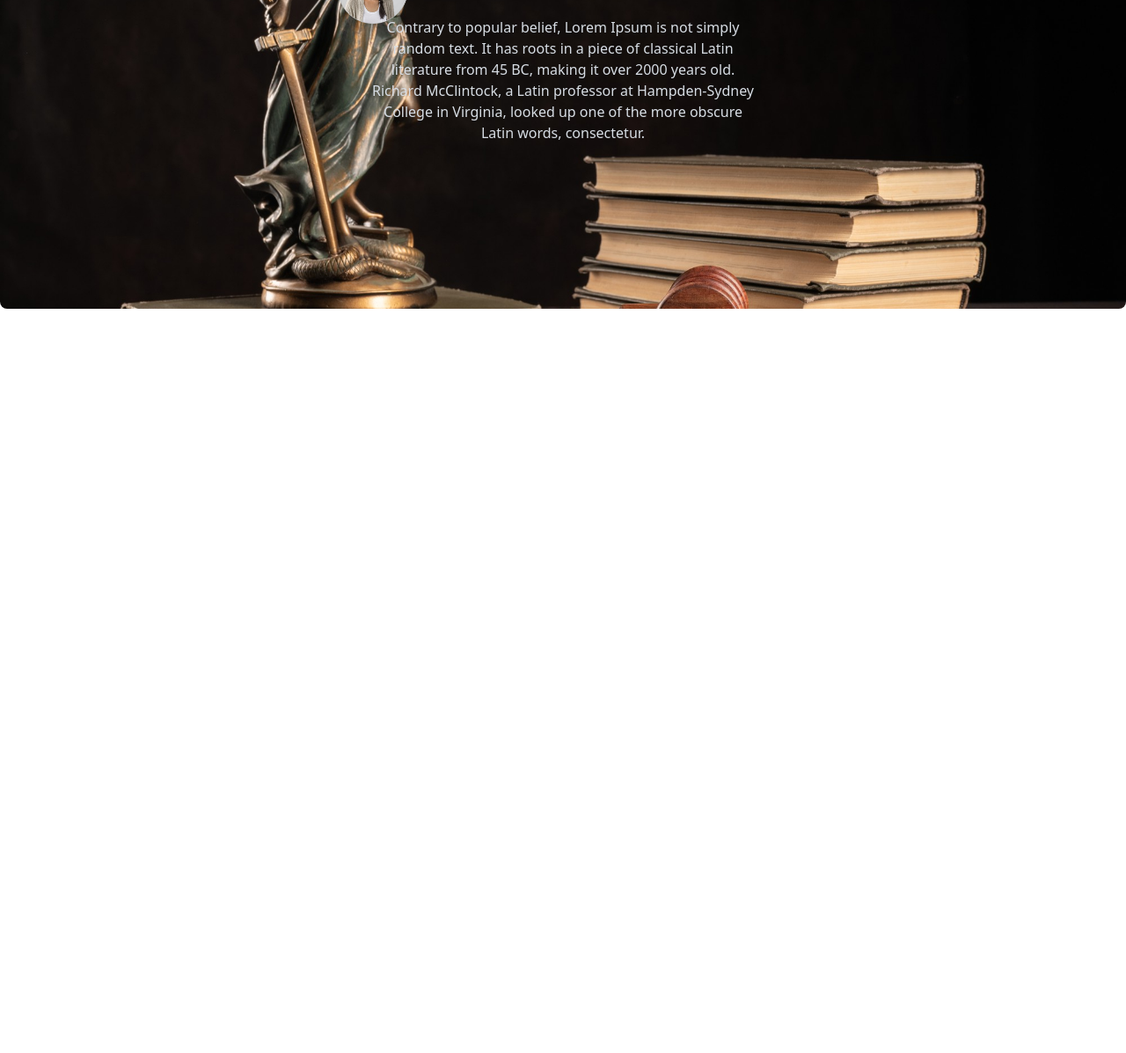
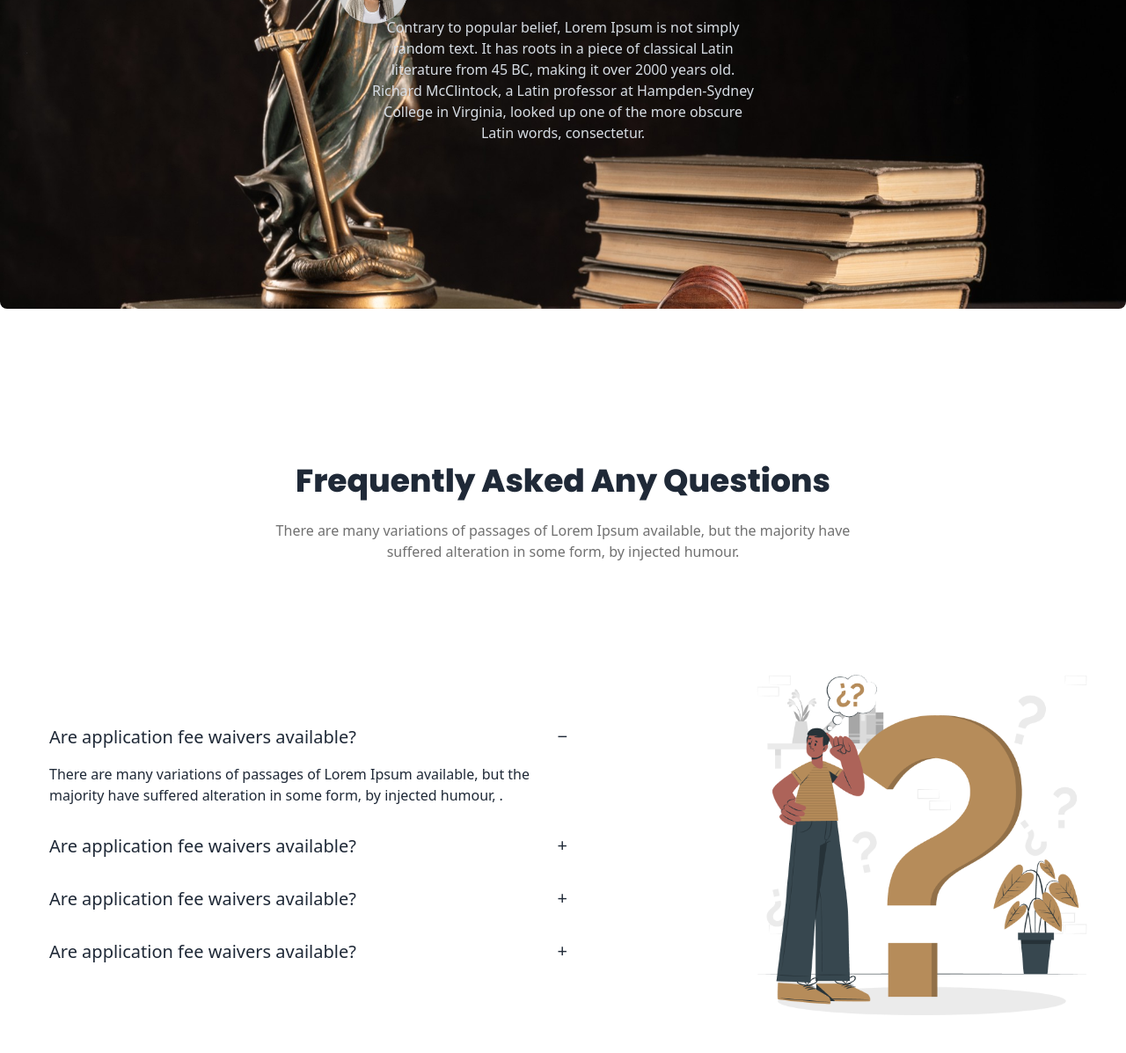
Before and after one commit to Rezwan-Uz-Zaman/justice, a plain HTML site: page index.html in a window 1280 px wide. Shown: the part 2327-3524 px from the top of the page at 88% size. Before the commit the page ends 2678 px from the top, so only its background shows below. Drawn offline with nearby package versions, Linux system fonts and the light colour scheme.

Commit message:
added Any Questions  section

```diff
--- a/index.html
+++ b/index.html
@@ -350,7 +350,7 @@
 
 
 
-   <section class="mt-32">
+   <section class="mt-32 ">
 
     <div class="text-center space-y-5 p-6">
       <h2 class="eb-garamond-extrabold lg:text-4xl text-2xl">What Our Client Say</h2>
@@ -373,6 +373,73 @@
         </div>
       </div>
     </div>
+
+   </section>
+
+
+
+   <!-- Frequently Asked Any Questions  section-->
+
+<section class="mt-36">
+
+<div class="text-center space-y-6 p-8">
+<h2 class="text-4xl poppins-extrabold">Frequently Asked Any Questions</h2>
+
+<p class="text-[#707070]">There are many variations of passages of Lorem Ipsum available, but the majority have <br> suffered alteration in some form, by injected humour.</p>
+
+</div>
+
+
+
+<!-- question container -->
+<div class="mt-14">
+
+
+
+
+  <div class=" min-h-screen ">
+    <div class="hero-content flex-col lg:flex-row-reverse gap-48 p-10">
+      <img src="images/faq.png" class="max-w-sm rounded-lg " />
+      <div>
+         <!-- accordion -->
+         <div class="collapse collapse-plus ">
+          <input type="radio" name="my-accordion-3" checked="checked" />
+          <div class="collapse-title text-xl font-medium">
+            Are application fee waivers available?
+          </div>
+          <div class="collapse-content">
+            <p>There are many variations of passages of Lorem Ipsum available, but the majority have suffered alteration in some form, by injected humour, . </p>
+          </div>
+        </div>
+        <div class="collapse collapse-plus ">
+          <input type="radio" name="my-accordion-3" />
+          <div class="collapse-title text-xl font-medium">
+            Are application fee waivers available?
+          </div>
+          <div class="collapse-content">
+            <p>There are many variations of passages of Lorem Ipsum available, but the majority have suffered alteration in some form, by injected humour, . </p>
+          </div>
+        </div>
+        <div class="collapse collapse-plus ">
+          <input type="radio" name="my-accordion-3" />
+          <div class="collapse-title text-xl font-medium">
+            Are application fee waivers available?
+          </div>
+          <div class="collapse-content">
+            <p>There are many variations of passages of Lorem Ipsum available, but the majority have suffered alteration in some form, by injected humour, . </p>
+          </div>
+          <div class="collapse collapse-plus ">
+            <input type="radio" name="my-accordion-3" />
+            <div class="collapse-title text-xl font-medium">
+              Are application fee waivers available?
+            </div>
+            <div class="collapse-content">
+              <p>There are many variations of passages of Lorem Ipsum available, but the majority have suffered alteration in some form, by injected humour, . </p>
+            </div>
+        </div>
+      </div>
+    </div>
+  </div>
 
 
 
@@ -399,7 +466,42 @@
 
 
 
-   </section>
+
+
+
+
+
+
+
+
+
+
+
+
+
+
+
+</div>
+
+
+
+
+
+
+
+
+
+
+
+
+
+</section>
+
+
+
+
+
+
 
 
 
```
